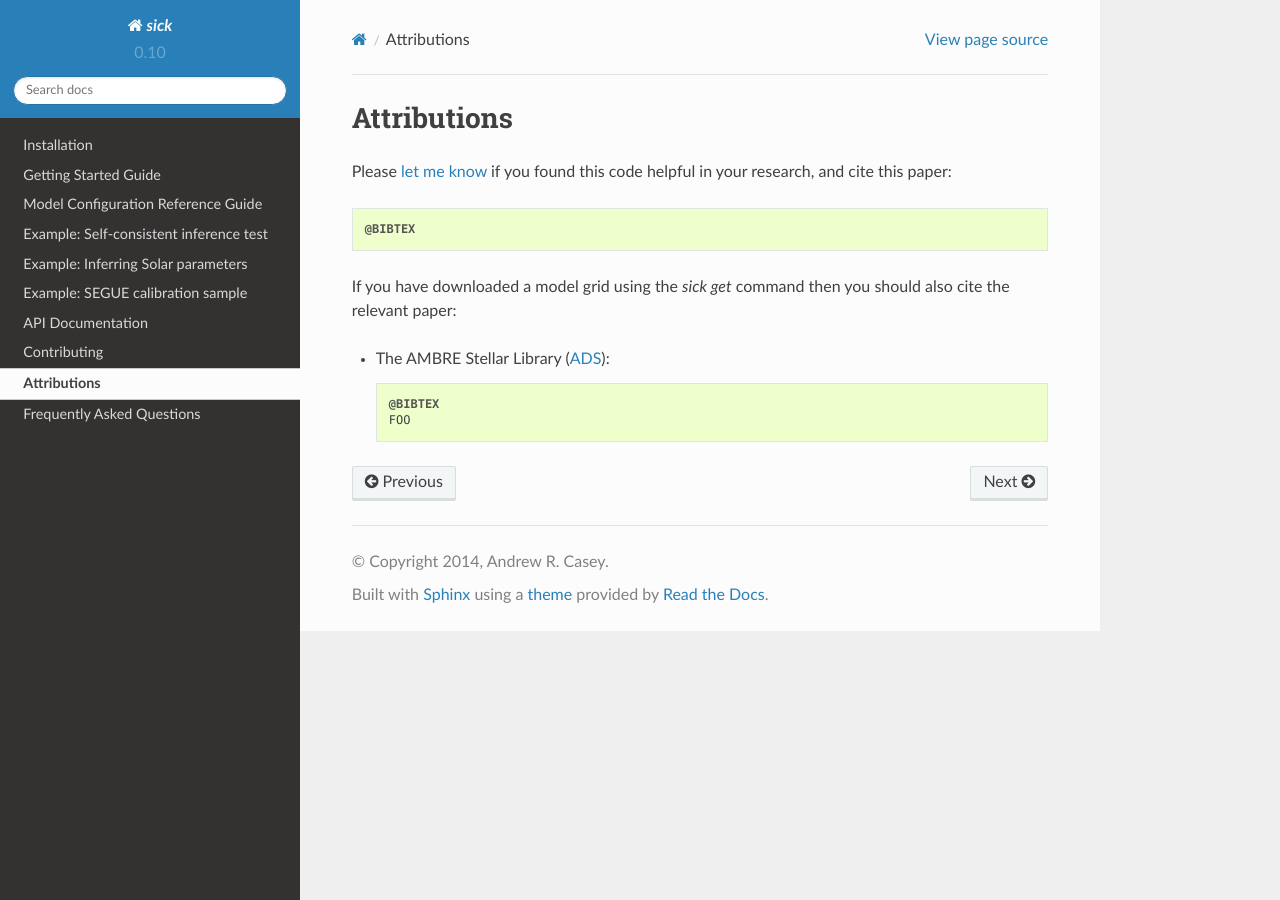
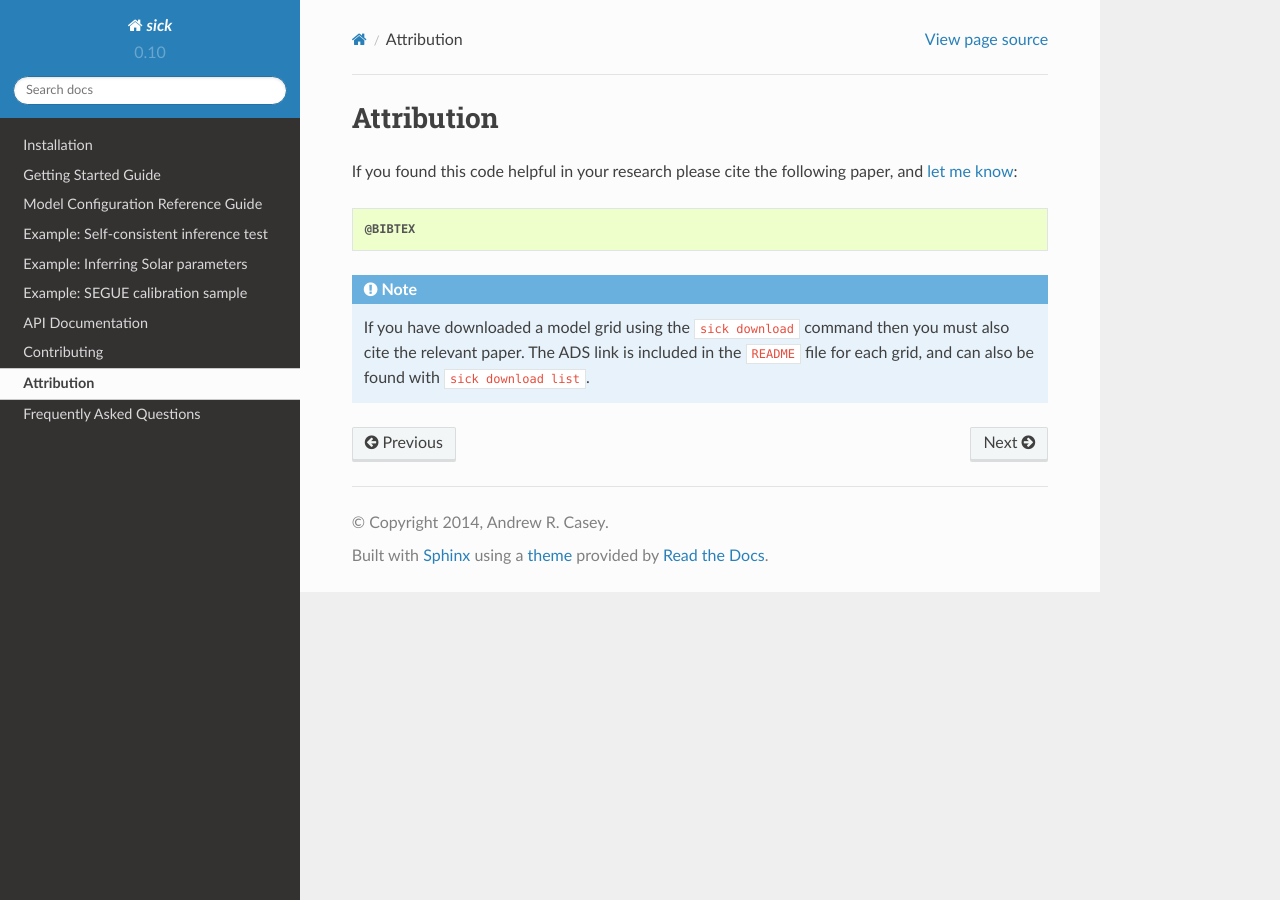
Before and after one commit to andycasey/sick, a Sphinx documentation site: the page built from docs/attribution.rst, in a window 1280 px wide. Built offline with Sphinx 7.4.7 and the Read the Docs theme 2.0.0, drawn with Linux system fonts in a browser that asks for light colours.

Commit message:
Update attribution page

```diff
--- a/docs/attribution.rst
+++ b/docs/attribution.rst
@@ -1,15 +1,12 @@
 .. Attribution
 
-Attributions
-============
+Attribution
+===========
 
-Please `let me know <mailto:arc@ast.cam.ac.uk>`_ if you found this code helpful in your research, and cite this paper::
+If you found this code helpful in your research please cite the following paper, and `let me know <mailto:arc@ast.cam.ac.uk>`_::
 
     @BIBTEX
 
-If you have downloaded a model grid using the `sick get` command then you should also cite the relevant paper:
-
-- The AMBRE Stellar Library (`ADS <http://adsabs.org/>`_)::
-
-    @BIBTEX
-    FOO
+.. note::
+   If you have downloaded a model grid using the ``sick download`` command then you must also cite the relevant paper. The
+   ADS link is included in the ``README`` file for each grid, and can also be found with ``sick download list``.
```
